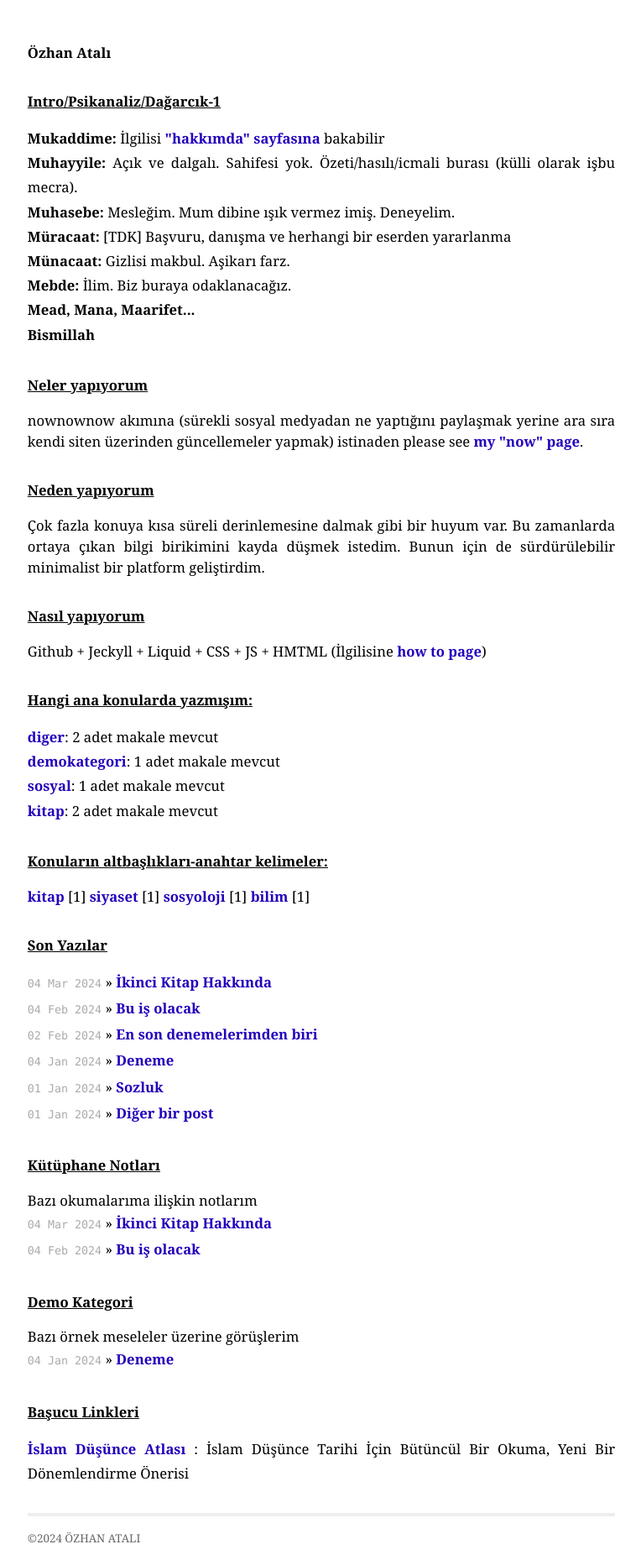
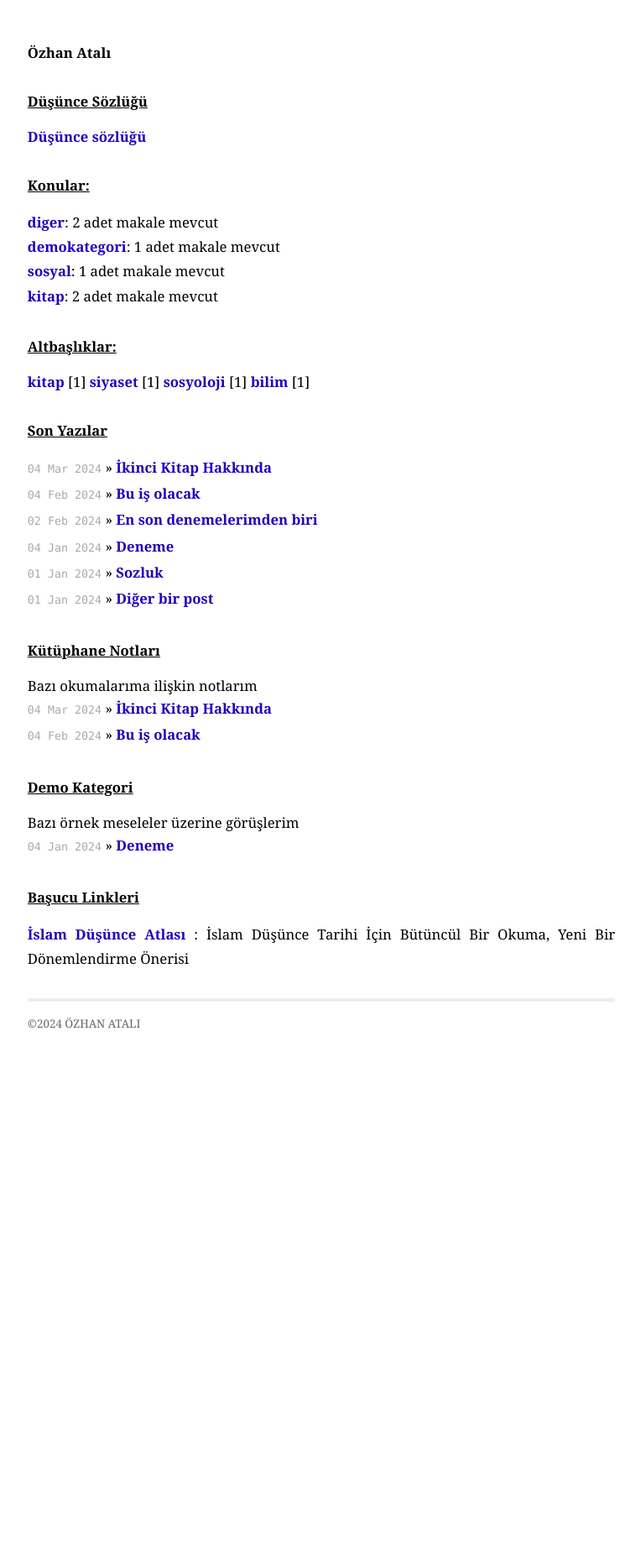
Before and after one commit to ozhanatali/ozhanatali.github.io, a Jekyll site: the page built from index.html, in a window 1280 px wide. Shown: the whole page at 84% size, without its empty margins (257-1021 px from the left). Built offline with Jekyll 4.4.1, drawn with Linux system fonts in a browser that asks for light colours; after the commit the page ends 1245 px from its top, so only the background shows below that.

Commit message:
Update index.html

```diff
--- a/index.html
+++ b/index.html
@@ -14,33 +14,11 @@ title: Özhan Atalı
 
 <! –– 5N1K Girişi  ––>
 
-<h1>Intro/Psikanaliz/Dağarcık-1</h1>
-   <ul class="posts">
-      <li><b>Mukaddime:</b> İlgilisi <a href="about">"hakkımda" sayfasına</a> bakabilir</li>
-      <li><b>Muhayyile:</b> Açık ve dalgalı. Sahifesi yok. Özeti/hasılı/icmali burası (külli olarak işbu mecra).</li>
-      <li><b>Muhasebe:</b> Mesleğim. Mum dibine ışık vermez imiş. Deneyelim.</li>
-      <li><b>Müracaat:</b> [TDK] Başvuru, danışma ve herhangi bir eserden yararlanma</li>
-      <li><b>Münacaat:</b> Gizlisi makbul. Aşikarı farz.</li>
-      <li><b>Mebde:</b> İlim. Biz buraya odaklanacağız.</li>
-      <li><b>Mead, Mana, Maarifet... </b></li>
-      <li><b>Bismillah</b></li>
-   </ul>
-
-<! –– now  ––>
-
-<h1>Neler yapıyorum</h1>
-   nownownow akımına (sürekli sosyal medyadan ne yaptığını paylaşmak yerine ara sıra kendi siten üzerinden güncellemeler yapmak) istinaden please see <a href="/now">my "now" page</a>.
-
-<h1>Neden yapıyorum</h1>
-   Çok fazla konuya kısa süreli derinlemesine dalmak gibi bir huyum var. Bu zamanlarda ortaya çıkan bilgi birikimini kayda düşmek istedim.
-   Bunun için de sürdürülebilir minimalist bir platform geliştirdim.
-
-<h1>Nasıl yapıyorum</h1>
-   Github + Jeckyll + Liquid + CSS + JS + HMTML (İlgilisine <a href="#">how to page</a>)
-
+<h1>Düşünce Sözlüğü</h1>
+<a href="/sozluk">Düşünce sözlüğü</a>
 <! –– tüm kategoriler  ––>
 
- <h1>Hangi ana konularda yazmışım:</h1>
+ <h1>Konular:</h1>
    <ul class="posts">
    {% for cat in site.categories %}
       <li><a href="https://ozhanatali.github.io/search?query={{ cat[0] }}" >{{ cat[0] }}</a>: {{ cat[1].size }} adet makale mevcut</li>
@@ -49,7 +27,7 @@ title: Özhan Atalı
 
 <! –– tüm taglar  ––>
 
- <h1>Konuların altbaşlıkları-anahtar kelimeler:</h1>
+ <h1>Altbaşlıklar:</h1>
    <ul class="posts">
    {% for tag in site.tags %}
       <a href="https://ozhanatali.github.io/search?query={{ tag[0] }}" >{{ tag[0] }}</a> [{{ tag[1].size }}]
```
